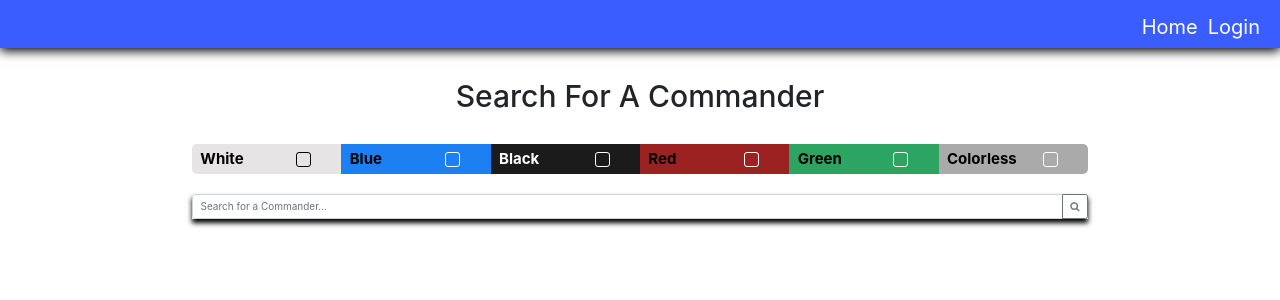
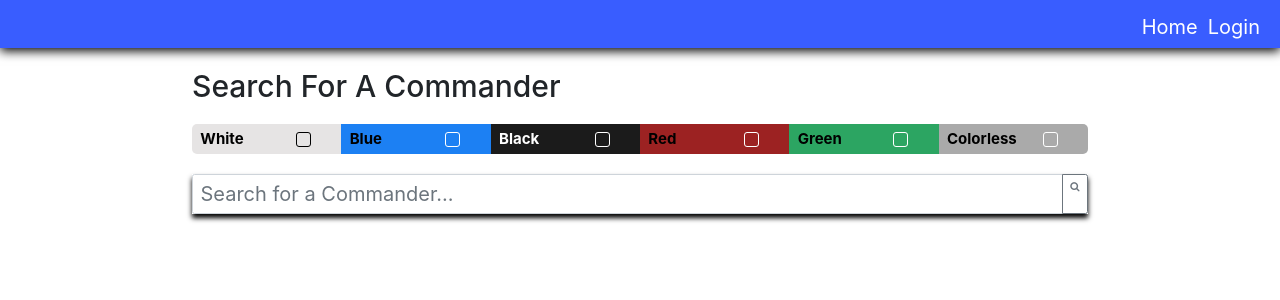
Before and after one commit to alexha415/edhblocks, a React (Create React App) app in the folder client/: page / in a window 1280 px wide. Shown: the top 300 px of the page. Built offline with nearby package versions, Linux system fonts and the light colour scheme.

Commit message:
fixed some more weird height issues in css

```diff
--- a/client/public/index.html
+++ b/client/public/index.html
@@ -13,7 +13,7 @@
     <link rel="manifest" href="%PUBLIC_URL%/manifest.json" />
     <link rel="stylesheet" href="https://stackpath.bootstrapcdn.com/font-awesome/4.7.0/css/font-awesome.min.css" crossorigin="anonymous">
     <link rel="stylesheet" href="https://stackpath.bootstrapcdn.com/bootstrap/4.3.1/css/bootstrap.min.css" integrity="sha384-ggOyR0iXCbMQv3Xipma34MD+dH/1fQ784/j6cY/iJTQUOhcWr7x9JvoRxT2MZw1T" crossorigin="anonymous">
-
+    <link href="https://fonts.googleapis.com/css?family=Roboto&display=swap" rel="stylesheet">
     <title>EDH Blocks</title>
   </head>
   <body>
--- a/client/src/App.css
+++ b/client/src/App.css
@@ -13,13 +13,12 @@
   box-sizing: inherit;
 }
 html, body, #root, .App {
-  min-height: 320px;
+  height: 100%;
 }
 html{
   font-size: 62.5%;
 }
 #root, body{
-  min-height: 100vh;
   box-sizing: border-box;
   min-width: 320px;
 }
--- a/client/src/components/layout/commander/SearchCommander.js
+++ b/client/src/components/layout/commander/SearchCommander.js
@@ -40,6 +40,7 @@
   return (
     <Fragment>
       <form onSubmit={onSubmit} style ={{width: '70%', marginBottom: '2rem'}}>
+      <h4>Search For A Commander</h4>
         <div className="flex-container-row checkbox-container">
           <Checkbox name='White' color='W' setColor={setColor}/>
           <Checkbox name='Blue' color='U' setColor={setColor}/>
--- a/client/src/components/layout/commander/Searchbar.js
+++ b/client/src/components/layout/commander/Searchbar.js
@@ -30,7 +30,7 @@
       <input type="text" className='form-control' value={text} placeholder='Search for a Commander...' name='text' onChange={onChange}/>
       <div className="input-group-append">
         <a href="#/" className='btn btn-outline-secondary' onClick={onSubmit}>
-          <i className='fa fa-search' style={{height: '100%'}}></i>
+          <i className='fa fa-search'></i>
         </a>
       </div>
     </div>
--- a/client/src/components/layout/commander/searchbar.css
+++ b/client/src/components/layout/commander/searchbar.css
@@ -2,3 +2,6 @@
   width: 100%;
   box-shadow: 0rem .4rem .5rem black;
 }
+.search-bar input{
+  font-size: 2rem;
+}
--- a/client/src/components/pages/Home/Home.js
+++ b/client/src/components/pages/Home/Home.js
@@ -15,7 +15,6 @@
 
   return (
     <div className="home flex-container-col">
-      <h4>Search For A Commander</h4>
       <SearchCommander/>
       <CommanderList/>
     </div>
--- a/client/src/components/pages/Home/home.css
+++ b/client/src/components/pages/Home/home.css
@@ -3,6 +3,5 @@
 }
 .home h4{
   font-size: 3rem;
-  text-align: center;
-  margin: 3rem;
+  margin: 2rem 0px;
 }
```
